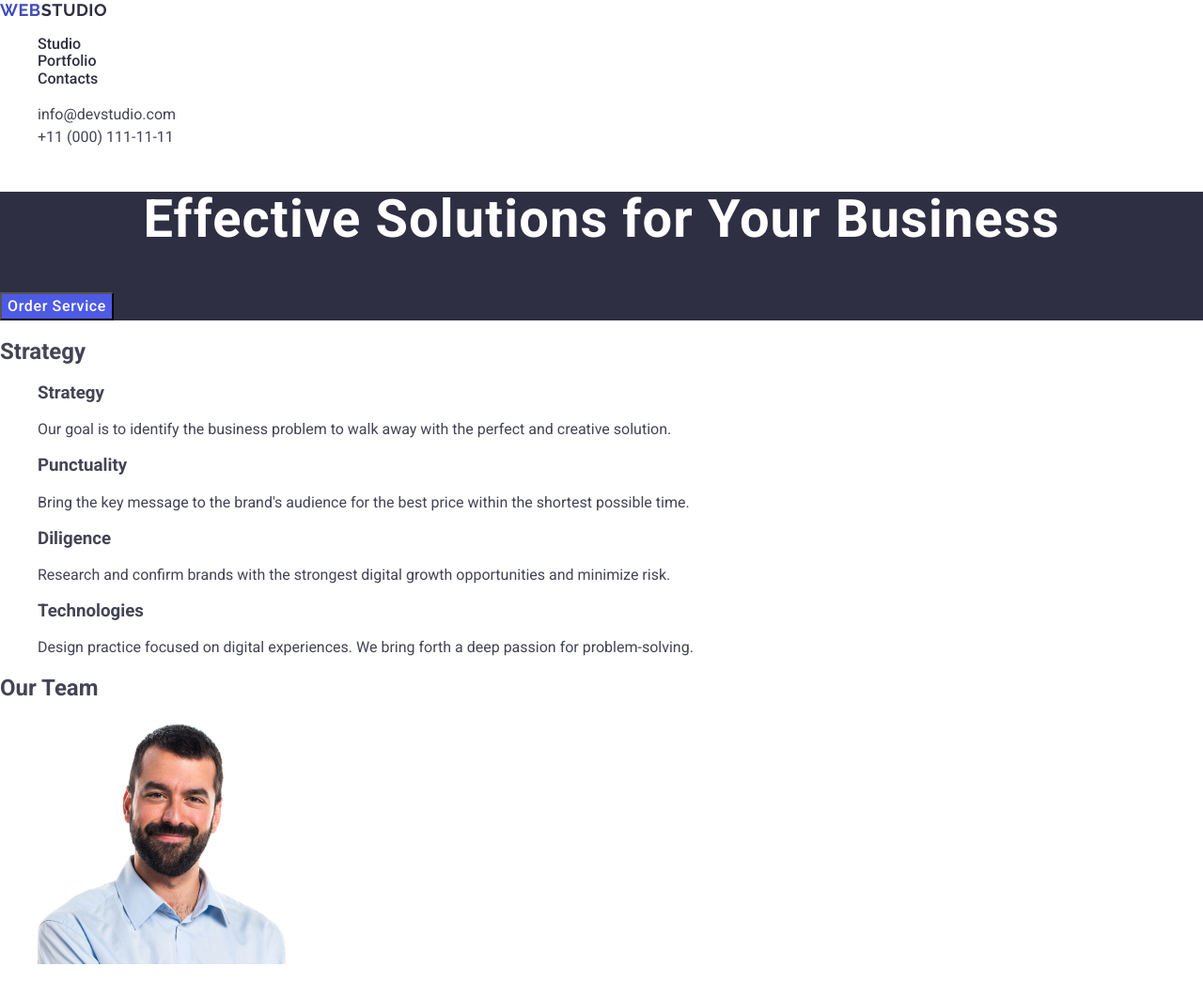
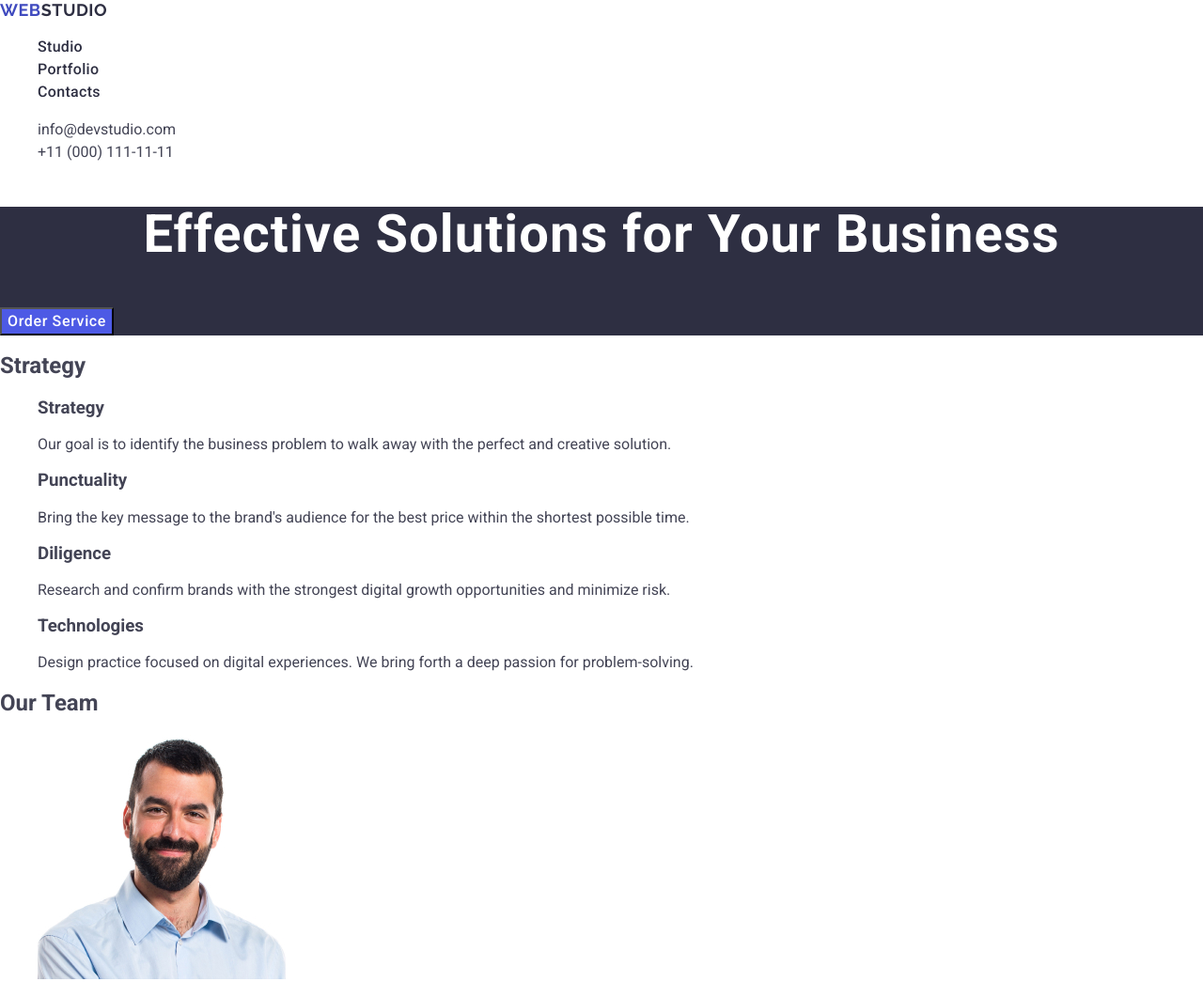
Before and after one commit to tanaee/goit-markup-hw-02, a plain HTML site: page index.html in a window 1280 px wide. Shown: the top 1045 px of the page at 94% size. Drawn offline with nearby package versions, Linux system fonts and the light colour scheme.

Commit message:
fixed nav links

```diff
--- a/css/styles.css
+++ b/css/styles.css
@@ -23,7 +23,8 @@ a:hover, a:focus{
 
 .navigation-link{
     font-weight: 500;
-    letter-spacing: 2%;
+    line-height: 1.5;
+    letter-spacing: 0.02em;
     color: #2e2f42;
 }
 
--- a/index.html
+++ b/index.html
@@ -24,8 +24,8 @@
         >
         <ul>
           <li><a href="./index.html" class="navigation-link">Studio</a></li>
-          <li><a href="./index.html" class="navigation-link">Portfolio</a></li>
-          <li><a href="./index.html" class="navigation-link">Contacts</a></li>
+          <li><a href="" class="navigation-link">Portfolio</a></li>
+          <li><a href="" class="navigation-link">Contacts</a></li>
         </ul>
       </nav>
       <address class="contact">
```
